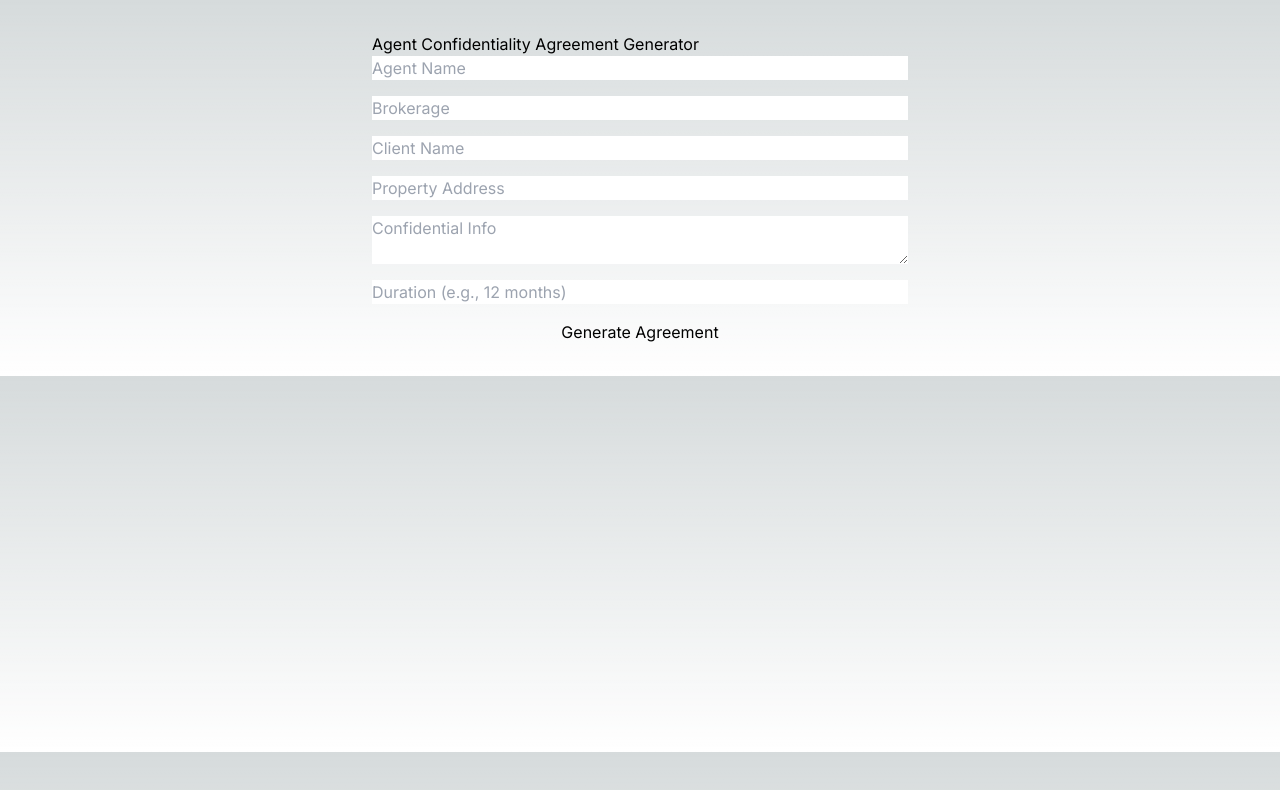
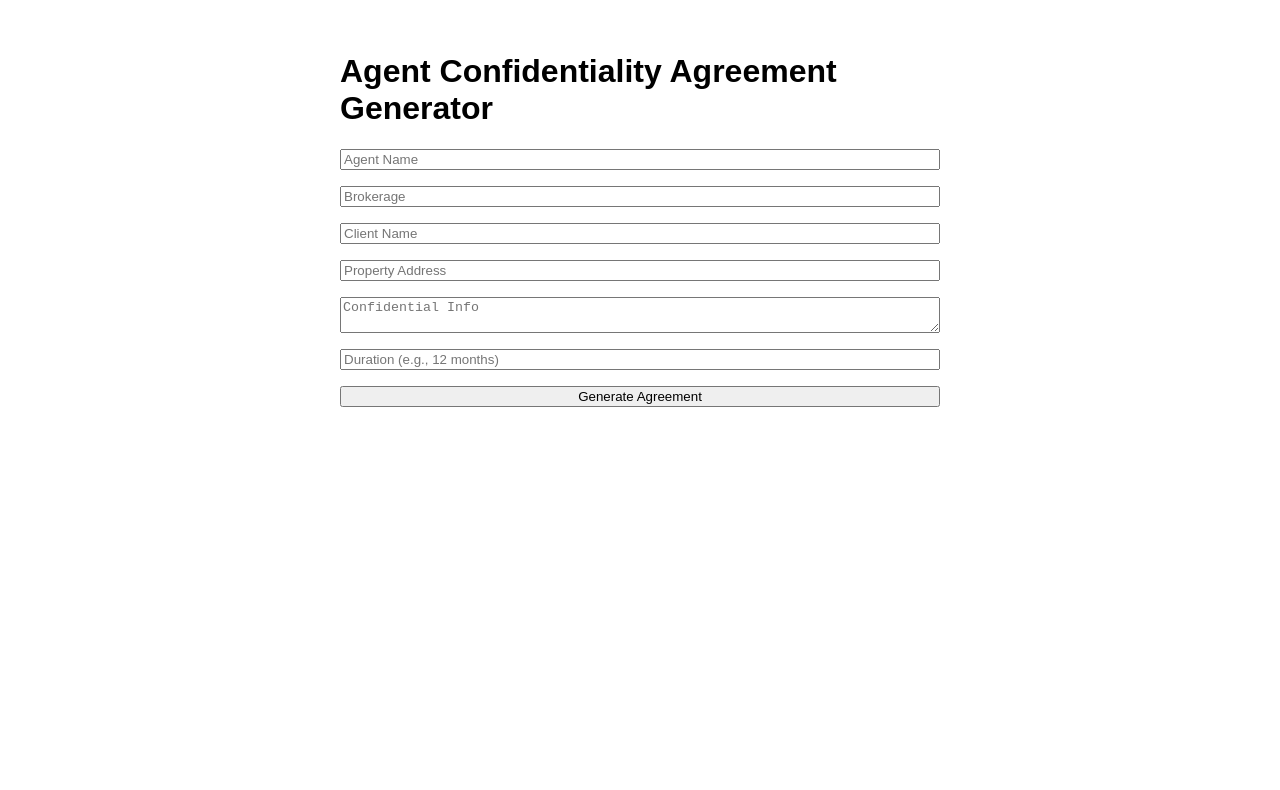
Before and after one commit to asingh468/PolicyAI1, a Next.js app: page / in a window 1280 px wide. Shown: the top 790 px of the page. Built offline with nearby package versions, Linux system fonts and the light colour scheme.

Commit message:
Update layout.tsx

```diff
--- a/app/layout.tsx
+++ b/app/layout.tsx
@@ -1,12 +1,9 @@
-import './globals.css';
-import type { Metadata } from 'next';
-import { Inter } from 'next/font/google';
+// app/layout.tsx
+import React from "react";
 
-const inter = Inter({ subsets: ['latin'] });
-
-export const metadata: Metadata = {
-  title: 'Create Next App',
-  description: 'Generated by create next app',
+export const metadata = {
+  title: "PolicyAI1",
+  description: "AI-generated policy documents",
 };
 
 export default function RootLayout({
@@ -16,7 +13,9 @@
 }) {
   return (
     <html lang="en">
-      <body className={inter.className}>{children}</body>
+      <body style={{ margin: 0, fontFamily: "Arial, sans-serif" }}>
+        {children}
+      </body>
     </html>
   );
 }
```
